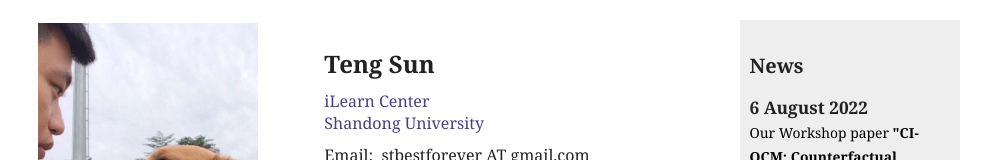
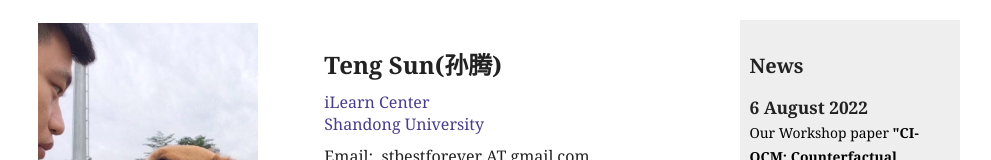
Before and after one commit to Teng-Sun/Teng-Sun.github.io, a plain HTML site: page index.html in a window 1280 px wide. Shown: the top 160 px of the page, without its empty margins (144-1135 px from the left). Drawn offline with Linux system fonts and the light colour scheme.

Commit message:
Update index.html

```diff
--- a/index.html
+++ b/index.html
@@ -51,7 +51,7 @@
 
 <td valign="CENTER" align="left">
 <font size="+0">
-<b><font size="+2">Teng Sun&nbsp;</font></b>
+<b><font size="+2">Teng Sun(孙腾)&nbsp;</font></b>
 <p style="margin-left:0px;">
 </p><p style="margin-left:0px;">
 <!--<b>PHD Student</b>
```
